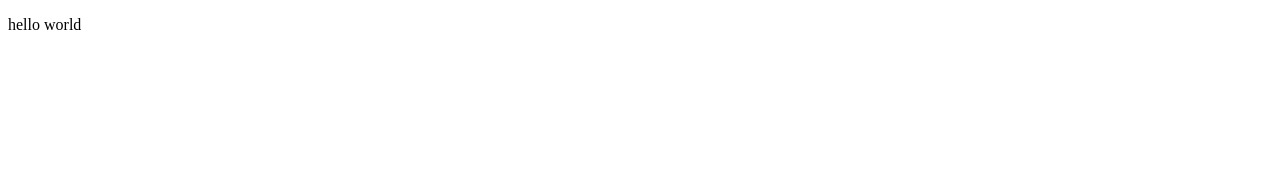
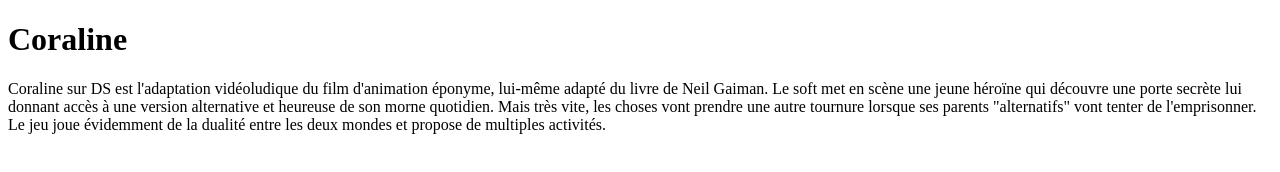
Before and after one commit to Safifou/jeu-coraline, a plain HTML site: page index.html in a window 1280 px wide. Drawn offline with Linux system fonts and the light colour scheme.

Commit message:
Update index.html

```diff
--- a/index.html
+++ b/index.html
@@ -1,7 +1,11 @@
 <!DOCTYPE html>
 <html lang="fr">
+<head>
     <meta charset="utf-8">
-    <p>hello world</p>
-
-
+    <title>Coraling</title>
+</head>
+<body>
+    <h1> Coraline </h1>
+    <p> Coraline sur DS est l'adaptation vidéoludique du film d'animation éponyme, lui-même adapté du livre de Neil Gaiman. Le soft met en scène une jeune héroïne qui découvre une porte secrète lui donnant accès à une version alternative et heureuse de son morne quotidien. Mais très vite, les choses vont prendre une autre tournure lorsque ses parents "alternatifs" vont tenter de l'emprisonner. Le jeu joue évidemment de la dualité entre les deux mondes et propose de multiples activités.</p>
+</body>
 </html>
```
